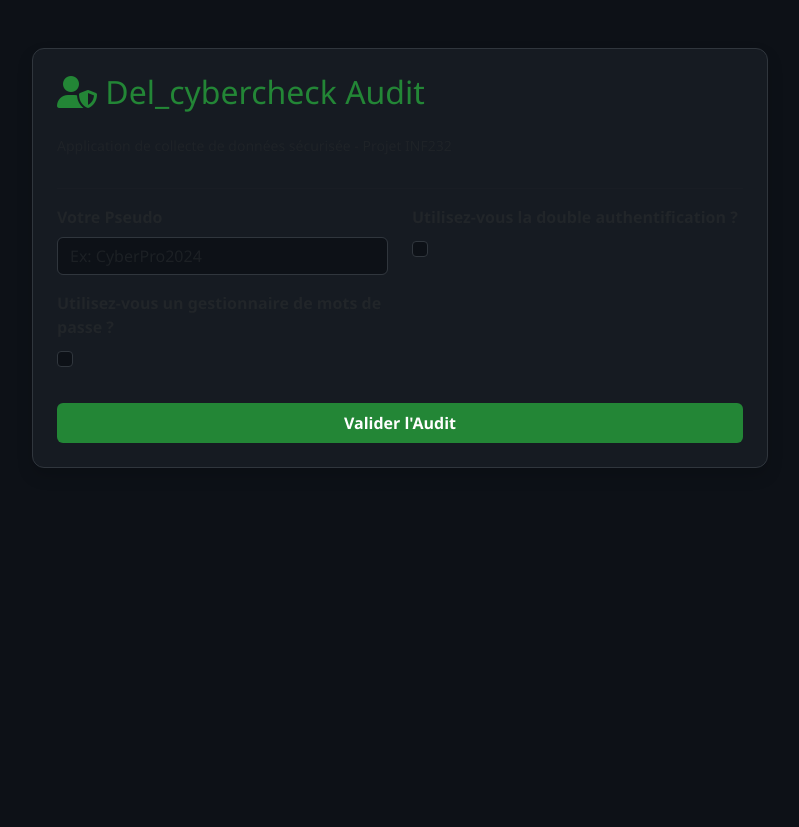
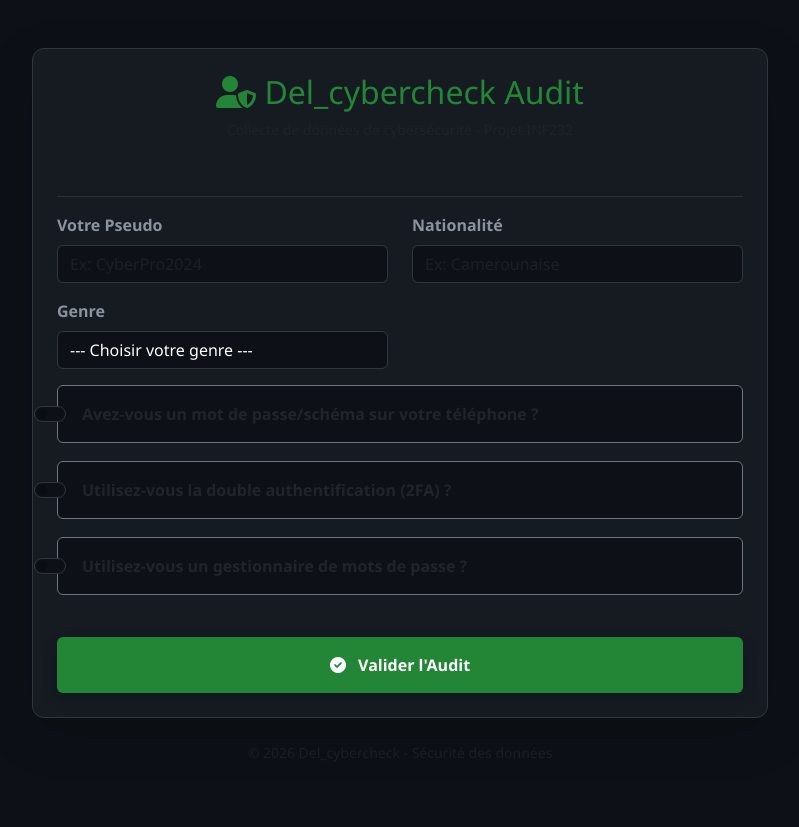
Before and after one commit to kiyotaka-code200/del_cybercheck, a Django app: page / in a window 1280 px wide. Shown: the whole page, without its empty margins (240-1039 px from the left). Before the commit the page ends 468 px from the top, so only its background shows below. Run offline with Django 5.2, Linux system fonts and the light colour scheme.

Commit message:
Ajout des nouveaux champs d'audit

```diff
--- a/audit/forms.py
+++ b/audit/forms.py
@@ -1,15 +1,45 @@
 from django import forms
 
 class AuditForm(forms.Form):
+    # Liste de choix pour le menu déroulant du genre
+    GENRE_CHOICES = [
+        ('', '--- Choisir votre genre ---'),
+        ('M', 'Masculin'),
+        ('F', 'Féminin'),
+        ('Autre', 'Autre'),
+    ]
+
+    # --- Champs Texte ---
     nom_utilisateur = forms.CharField(
         label="Votre Pseudo",
         widget=forms.TextInput(attrs={'class': 'form-control', 'placeholder': 'Ex: CyberPro2024'})
     )
-    use_2fa = forms.BooleanField(
-        label="Utilisez-vous la double authentification ?",
+
+    nationalite = forms.CharField(
+        label="Nationalité",
+        widget=forms.TextInput(attrs={'class': 'form-control', 'placeholder': 'Ex: Camerounaise'})
+    )
+
+    # --- Champ de sélection (Menu déroulant) ---
+    genre = forms.ChoiceField(
+        label="Genre",
+        choices=GENRE_CHOICES,
+        widget=forms.Select(attrs={'class': 'form-control'})
+    )
+
+    # --- Champs Booléens (Cases à cocher) ---
+    has_phone_password = forms.BooleanField(
+        label="Avez-vous un mot de passe/schéma sur votre téléphone ?",
         required=False,
         widget=forms.CheckboxInput(attrs={'class': 'form-check-input'})
     )
+
+    use_2fa = forms.BooleanField(
+        label="Utilisez-vous la double authentification (2FA) ?",
+        required=False,
+        widget=forms.CheckboxInput(attrs={'class': 'form-check-input'})
+    )
+
     use_manager = forms.BooleanField(
         label="Utilisez-vous un gestionnaire de mots de passe ?",
         required=False,
--- a/audit/templates/audit/home.html
+++ b/audit/templates/audit/home.html
@@ -1,38 +1,74 @@
 <!DOCTYPE html>
-<html>
+<html lang="fr">
 <head>
+    <meta charset="UTF-8">
+    <meta name="viewport" content="width=device-width, initial-scale=1.0">
+    <title>Del_cybercheck Audit</title>
     <link href="https://cdn.jsdelivr.net/npm/bootstrap@5.3.0/dist/css/bootstrap.min.css" rel="stylesheet">
     <link rel="stylesheet" href="https://cdnjs.cloudflare.com/ajax/libs/font-awesome/6.0.0/css/all.min.css">
     <style>
         body { background-color: #0d1117; color: #c9d1d9; font-family: 'Segoe UI', Tahoma, Geneva, Verdana, sans-serif; }
         .card { background-color: #161b22; border: 1px solid #30363d; border-radius: 12px; }
         .text-success { color: #238636 !important; }
-        .btn-success { background-color: #238636; border: none; font-weight: bold; }
-        .btn-success:hover { background-color: #2ea043; }
-        input, select { background-color: #0d1117 !important; border: 1px solid #30363d !important; color: white !important; }
+        .btn-success { background-color: #238636; border: none; font-weight: bold; transition: 0.3s; }
+        .btn-success:hover { background-color: #2ea043; transform: translateY(-2px); }
+
+        /* Style pour les entrées de texte et selects */
+        input.form-control, select.form-control {
+            background-color: #0d1117 !important;
+            border: 1px solid #30363d !important;
+            color: white !important;
+        }
+
+        /* Style pour les labels */
+        .form-label { color: #8b949e; }
+
+        /* Ajustement pour les cases à cocher */
+        .form-check-input { background-color: #0d1117; border-color: #30363d; }
+        .form-check-input:checked { background-color: #238636; border-color: #238636; }
     </style>
 </head>
 <body>
     <div class="container py-5">
         <div class="row justify-content-center">
             <div class="col-md-8">
-                <div class="card shadow p-4">
-                    <h2 class="text-success mb-4"><i class="fas fa-user-shield"></i> Del_cybercheck Audit</h2>
-                    <p class="text-muted small">Application de collecte de données sécurisée - Projet INF232</p>
-                    <hr>
+                <div class="card shadow-lg p-4">
+                    <div class="text-center mb-4">
+                        <h2 class="text-success"><i class="fas fa-user-shield"></i> Del_cybercheck Audit</h2>
+                        <p class="text-muted small">Collecte de données de cybersécurité - Projet INF232</p>
+                    </div>
+                    <hr class="border-secondary">
+
                     <form method="post">
                         {% csrf_token %}
                         <div class="row">
                             {% for field in form %}
-                            <div class="col-md-6 mb-3">
-                                <label class="form-label fw-bold">{{ field.label }}</label>
-                                {{ field }}
-                            </div>
+                                {% if field.field.widget.input_type == "checkbox" %}
+                                    <div class="col-12 mb-3">
+                                        <div class="form-check form-switch p-3 border border-secondary rounded" style="background: #0d1117;">
+                                            {{ field }}
+                                            <label class="form-check-label fw-bold ms-2" for="{{ field.id_for_label }}">
+                                                {{ field.label }}
+                                            </label>
+                                        </div>
+                                    </div>
+                                {% else %}
+                                    <div class="col-md-6 mb-3">
+                                        <label class="form-label fw-bold">{{ field.label }}</label>
+                                        {{ field }}
+                                    </div>
+                                {% endif %}
                             {% endfor %}
                         </div>
-                        <button type="submit" class="btn btn-success w-100 mt-3 py-2">Valider l'Audit</button>
+
+                        <div class="mt-4">
+                            <button type="submit" class="btn btn-success w-100 py-3 shadow">
+                                <i class="fas fa-check-circle me-2"></i> Valider l'Audit
+                            </button>
+                        </div>
                     </form>
                 </div>
+                <p class="text-center mt-4 text-muted small">© 2026 Del_cybercheck - Sécurité des données</p>
             </div>
         </div>
     </div>
```
